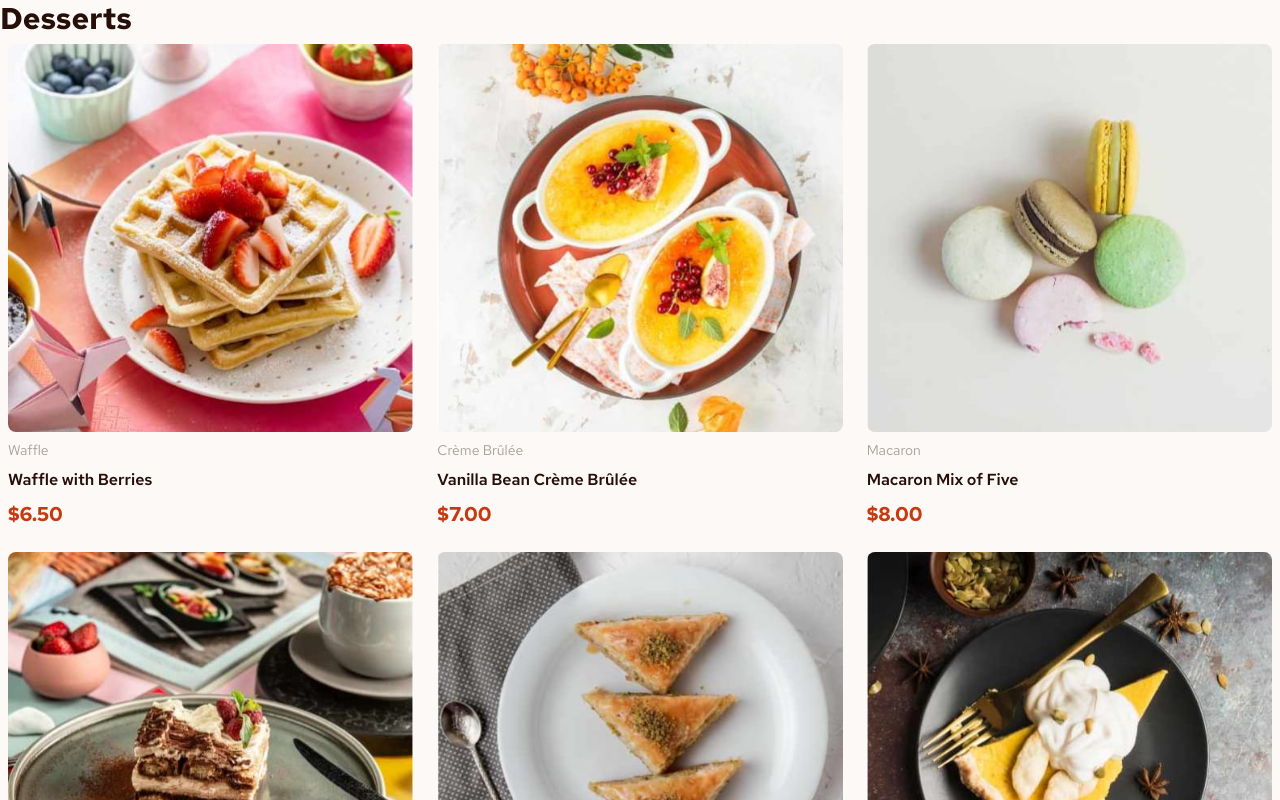
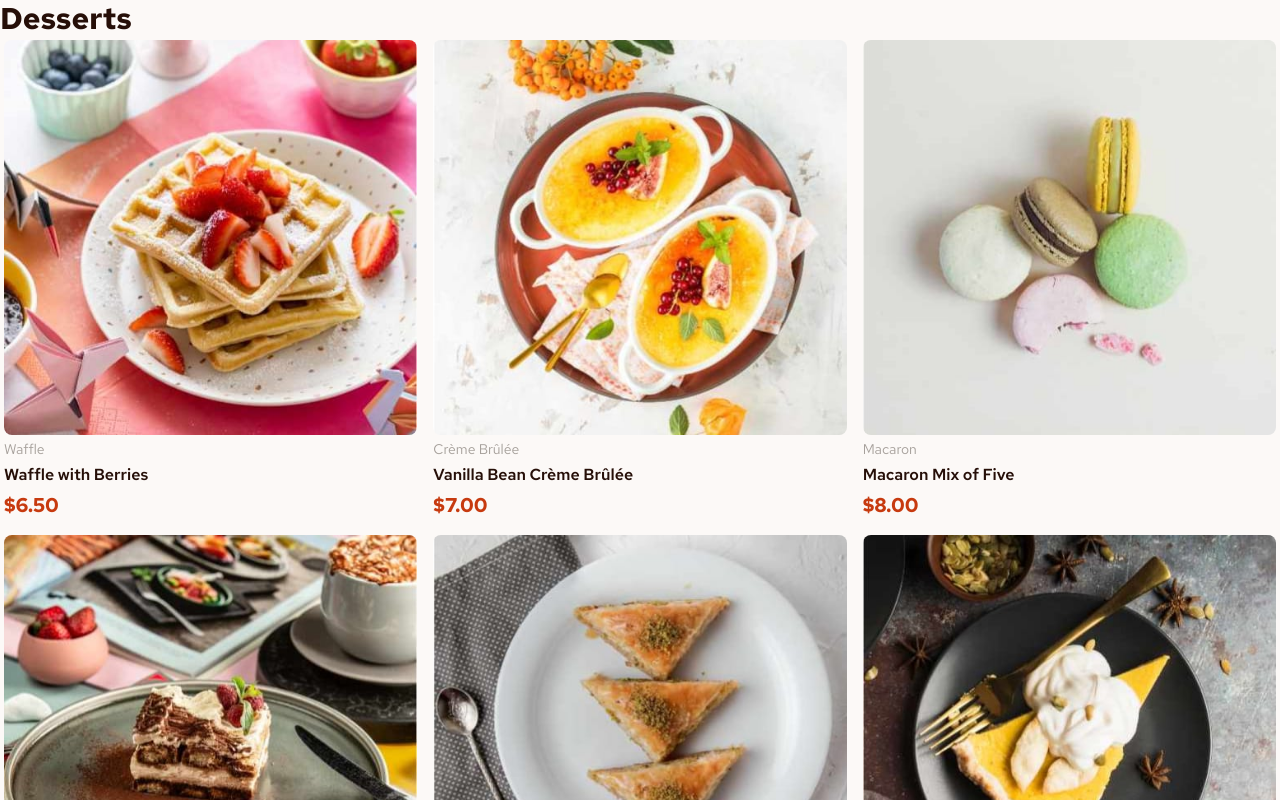
Before and after one commit to jawad-mwadama/product-list-with-cart, a React (Vite) app: page / in a window 1280 px wide. Shown: the top 800 px of the page. Built offline with nearby package versions, Linux system fonts and the light colour scheme.

Commit message:
removed uneccessary spacing on ui

```diff
--- a/src/Features/Menu/MenuItem.tsx
+++ b/src/Features/Menu/MenuItem.tsx
@@ -18,7 +18,7 @@ function MenuItem({ dessertData }: MenuItemProps) {
   const { thumbnail, mobile, tablet, desktop } = dessertData.image;
 
   return (
-    <div className="flex flex-col gap-2 p-2 font-redHat">
+    <div className="flex flex-col gap-1 p-1 font-redHat">
       <picture>
         {/* desktop */}
         <source media="(min-width:1024px)" srcSet={desktop} />
@@ -30,7 +30,7 @@ function MenuItem({ dessertData }: MenuItemProps) {
         <img
           src={thumbnail}
           alt={dessertData.name}
-          className="h-auto w-full rounded-lg hover:border-2 hover:border-red"
+          className="rounded-lg hover:border-2 hover:border-red"
         />
       </picture>
 
--- a/src/Ui/AppLayout.tsx
+++ b/src/Ui/AppLayout.tsx
@@ -5,10 +5,10 @@ import Menu from '../Features/Menu/Menu';
 
 function AppLayout() {
   return (
-    <div className="">
+    <>
       <HomeText />
       <Menu />
-    </div>
+    </>
   );
 }
 
```
